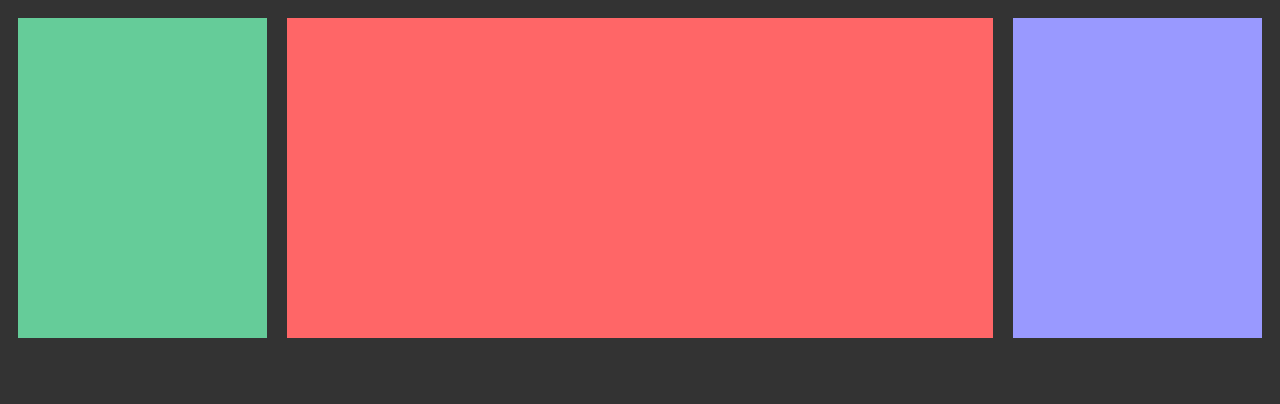
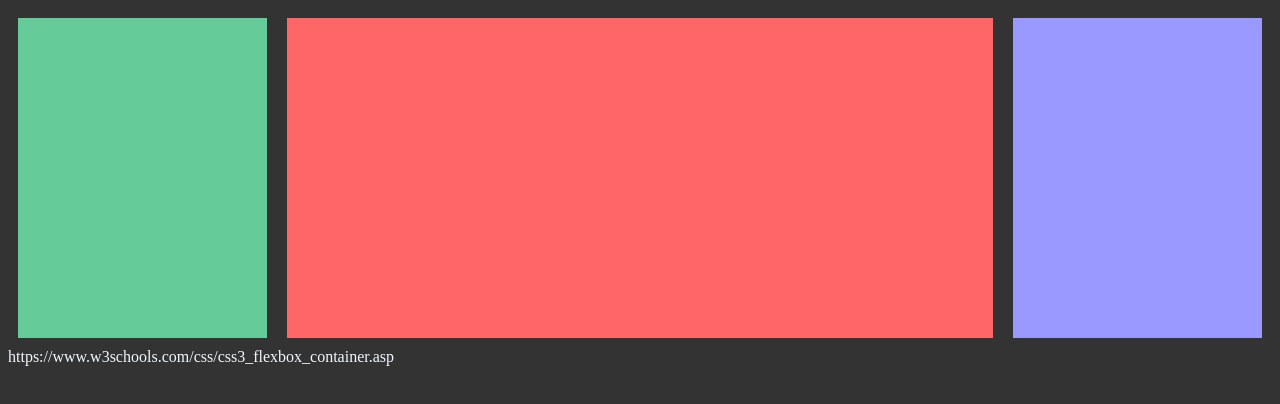
Before and after one commit to Oyur/Basic, a plain HTML site: page flex/index.html in a window 1280 px wide. Drawn offline with Linux system fonts and the light colour scheme.

Commit message:
Update index.html

```diff
--- a/flex/index.html
+++ b/flex/index.html
@@ -160,5 +160,9 @@
         <div class="side2 main3"></div>
         <div class="side2 main4"></div>
     </div>
+
+    <div style="color:aliceblue;">
+        https://www.w3schools.com/css/css3_flexbox_container.asp
+    </div>
 </body>
 </html>
```
